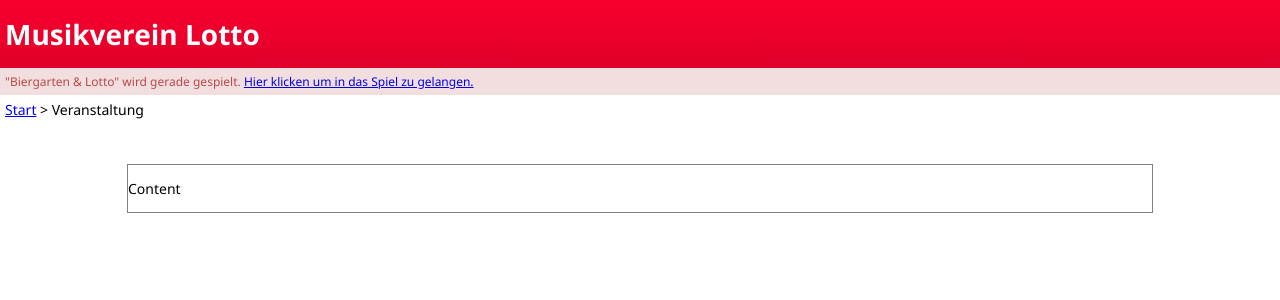
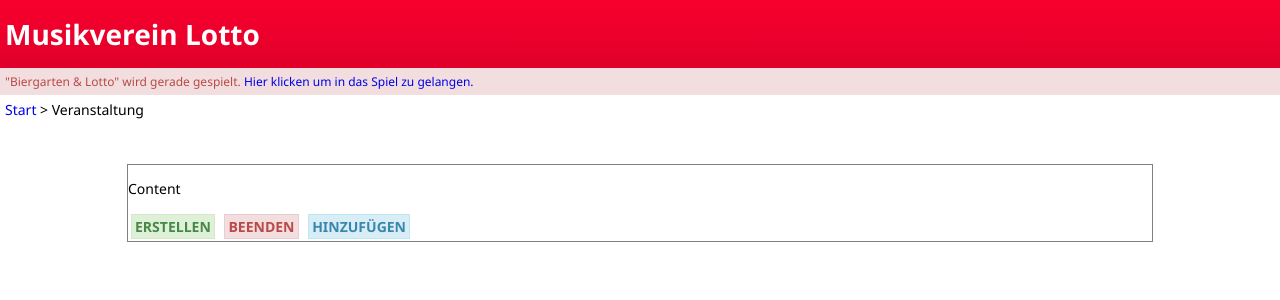
Before and after one commit to escolate/TeamNorden_LottoWebApp, a PHP site: page / in a window 1280 px wide. Shown: the part 23-323 px from the top of the page. Run offline with PHP 8.4, Linux system fonts and the light colour scheme.

Commit message:
button create in css

```diff
--- a/css/style.css
+++ b/css/style.css
@@ -80,3 +80,52 @@ filter: progid:DXImageTransform.Microsoft.gradient( startColorstr='#f9002e', end
     width: 80%;
     margin-top: 40px;
 }
+a{
+    text-decoration: none;
+}
+.buttoncreate{
+    display: inline-block;
+    background-color: #dff0d8;
+    max-width: 100px;
+    text-align: center;
+    padding: 2px 3px 2px 3px;
+    margin: 2px 3px 2px 3px;
+    color: #468847;
+    font-weight: bold;
+    border: 1px solid #d6e9c6;
+}
+
+a:hover.buttoncreate{
+    background-color: #d6e9c6;
+    border: 1px solid #d6e9c6;
+}
+.buttonclose{
+    display: inline-block;
+    background-color: #f2dede;
+    max-width: 100px;
+    text-align: center;
+    padding: 2px 3px 2px 3px;
+    margin: 2px 3px 2px 3px;
+    color: #b94a48;
+    font-weight: bold;
+    border: 1px solid #ebccd1;
+}
+
+a:hover.buttonclose{
+    background-color: #ebccd1;
+}
+.buttonadd{
+    display: inline-block;
+    background-color: #d9edf7;
+    max-width: 100px;
+    text-align: center;
+    padding: 2px 3px 2px 3px;
+    margin: 2px 3px 2px 3px;
+    color: #3a87ad;
+    font-weight: bold;
+    border: 1px solid #bce8f1;
+}
+
+a:hover.buttonadd{
+    background-color: #bce8f1;
+}
--- a/index.php
+++ b/index.php
@@ -20,6 +20,9 @@ $days = array(1 => "Montag", 2 => "Dienstag", 3 => "Mittwoch", 4 => "Donnerstag"
         <div id="breadcrumbs"><a href="/">Start</a> &gt; Veranstaltung</div>
         <div id="content">
             <p>Content</p>
+	    <a href="#" class="buttoncreate">ERSTELLEN</a>
+	    <a href="#" class="buttonclose">BEENDEN</a>
+	    <a href="#" class="buttonadd">HINZUFÜGEN</a>
         </div>
     </body>
 
```
Lines whose indentation alone changed are shown as unchanged.
